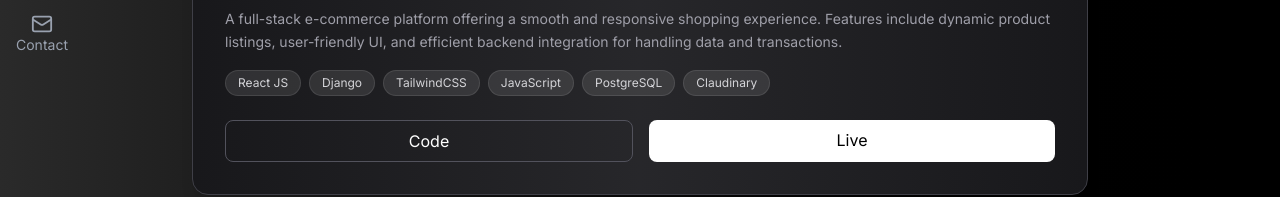
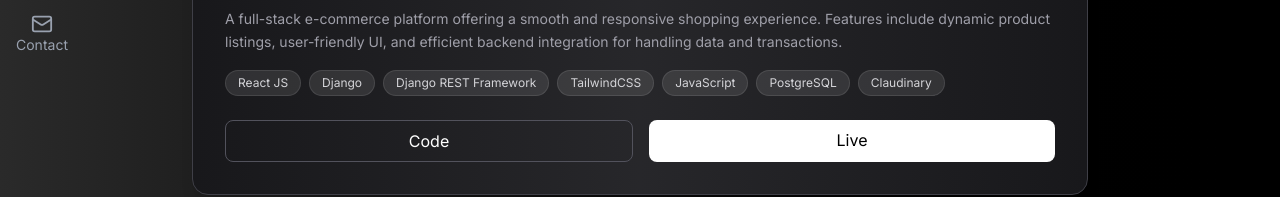
Before and after one commit to harshalpatil2809/New-Portfolio, a Next.js app: page /pages/project in a window 1280 px wide. Shown: the part 545-742 px from the top of the page. Built offline with nearby package versions, Linux system fonts and the light colour scheme.

Commit message:
new project added

```diff
--- a/src/app/pages/project/page.jsx
+++ b/src/app/pages/project/page.jsx
@@ -16,7 +16,18 @@ const Project = () => {
       github:
         "https://github.com/harshalpatil2809/INTELLEX-2/tree/main/frontend",
       live: "https://intellex-ai-harshal.vercel.app/",
-      technologies: ["Next.js","React JS","TypeScript","Tailwind CSS","PostgreSQL(Supabase)","Google Auth","Django","Groq API","Docker"]
+      technologies: [
+        "Next.js",
+        "React JS",
+        "TypeScript",
+        "Tailwind CSS",
+        "PostgreSQL(Supabase)",
+        "Google Auth",
+        "Django",
+        "Django REST Framework",
+        "Groq API",
+        "Docker",
+      ],
     },
     {
       id: 2,
@@ -30,6 +41,7 @@ const Project = () => {
       technologies: [
         "React JS",
         "Django",
+        "Django REST Framework",
         "TailwindCSS",
         "JavaScript",
         "PostgreSQL",
@@ -38,6 +50,30 @@ const Project = () => {
     },
     {
       id: 3,
+      name: "Linklet",
+      description:
+        "A modern real-time chat application built for seamless communication. Linklet enables users to connect instantly with a smooth, responsive interface and efficient backend handling. It supports real-time messaging using WebSockets, secure authentication, and scalable architecture powered by modern full-stack technologies.",
+      image:
+        "https://res.cloudinary.com/dz5yaloug/image/upload/f_auto,q_auto/v1777900788/Linklet_m0x7r3.svg",
+      github: "https://github.com/harshalpatil2809/Linklet-Frontend.git",
+      live: "https://linklet-by-harshal.vercel.app/",
+      technologies: [
+        "Next.js",
+        "React JS",
+        "TypeScript",
+        "Tailwind CSS",
+        "PostgreSQL (Supabase)",
+        "Google Auth",
+        "Django",
+        "Django REST Framework",
+        "Django Channels",
+        "Groq API",
+        "Docker",
+        "WebSocket",
+      ],
+    },
+    {
+      id: 4,
       name: "Weather App",
       description:
         "Weather App using HTML, Tailwind CSS & JavaScript — Displays real-time weather data for any city with a clean, responsive design.",
@@ -70,9 +106,13 @@ const Project = () => {
 
   return (
     <div
-      className={"min-h-screen bg-linear-to-r from-[#2a2a2a] to-black text-white py-20 flex flex-col items-center justify-center px-5 overflow-hidden"}
+      className={
+        "min-h-screen bg-linear-to-r from-[#2a2a2a] to-black text-white py-20 flex flex-col items-center justify-center px-5 overflow-hidden"
+      }
     >
-      <h2 id="projects" className={"text-5xl font-black mb-10"}>Projects</h2>
+      <h2 id="projects" className={"text-5xl font-black mb-10"}>
+        Projects
+      </h2>
 
       <div className={"relative w-full max-w-4xl"}>
         {/* Card */}
```
